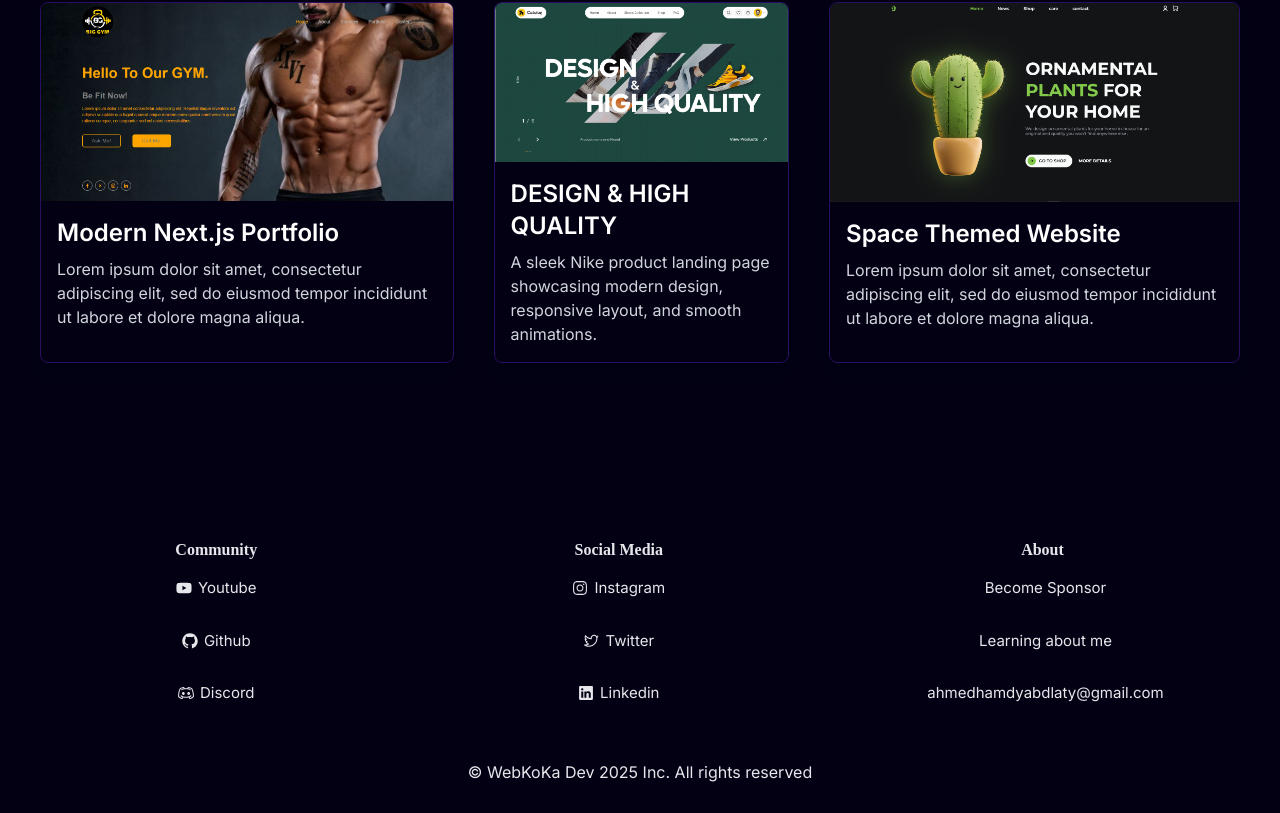
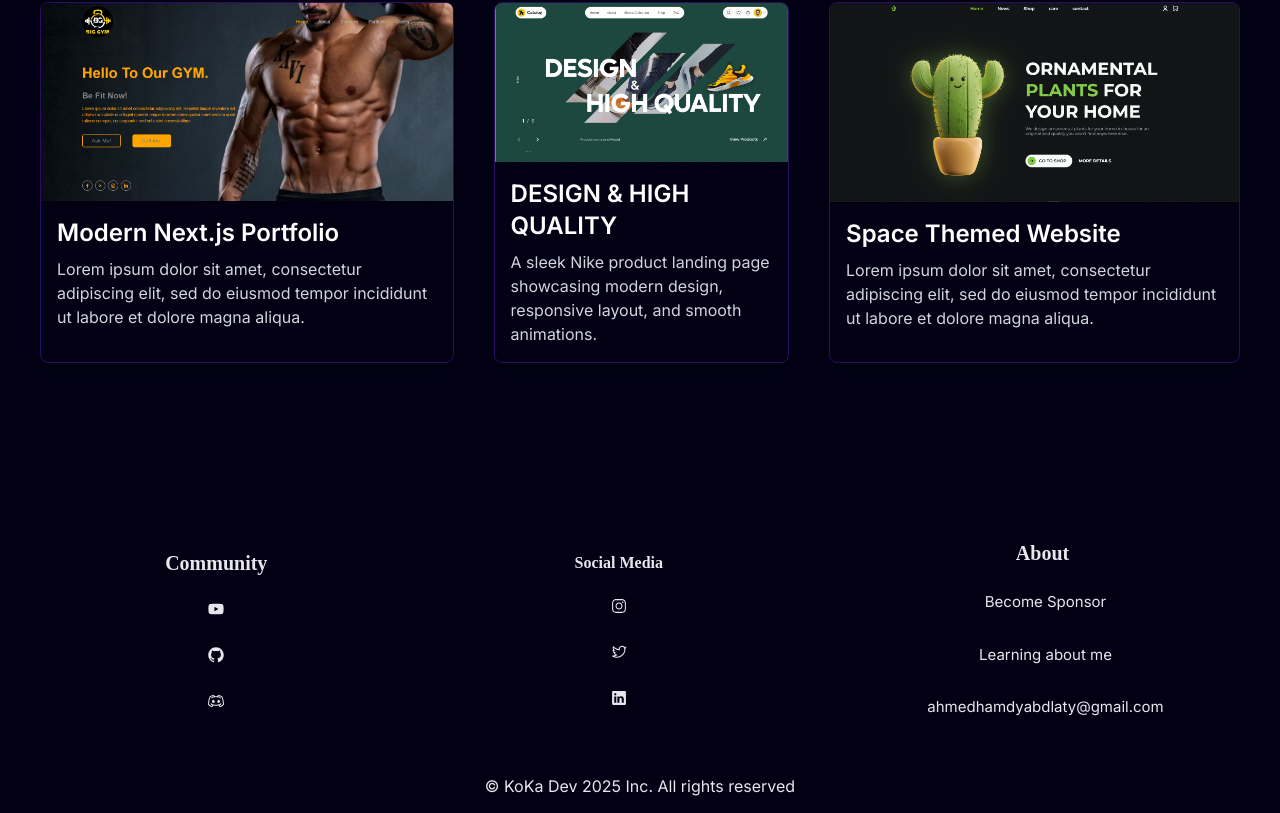
Before and after one commit to ahmedhamdy272/space, a Next.js app: page / in a window 1280 px wide. Shown: the part 3331-4144 px from the top of the page. Built offline with nearby package versions, Linux system fonts and the light colour scheme; a web font is replaced by a local one.

Commit message:
Update Footer.tsx

```diff
--- a/components/main/Footer.tsx
+++ b/components/main/Footer.tsx
@@ -15,37 +15,37 @@ const Footer = () => {
       <div className="w-full flex flex-col items-center justify-center m-auto">
         <div className="w-full h-full flex flex-row items-center justify-around flex-wrap">
           <div className="min-w-[200px] h-auto flex flex-col items-center justify-start">
-            <div className="cursive font-bold text-[16px]">Community</div>
+            <div className="cursive font-bold text-[20px] pb-2">Community</div>
             <p className="flex flex-row items-center my-[15px] cursor-pointer">
               <FaYoutube />
-              <span className="text-[15px] ml-[6px]">Youtube</span>
+              <a href="https://www.youtube.com/@ahmedhamdy4336"></a>
             </p>
             <p className="flex flex-row items-center my-[15px] cursor-pointer">
               <RxGithubLogo />
-              <span className="text-[15px] ml-[6px]">Github</span>
+              <a href="https://github.com/ahmedhamdy272"></a>
             </p>
             <p className="flex flex-row items-center my-[15px] cursor-pointer">
               <RxDiscordLogo />
-              <span className="text-[15px] ml-[6px]">Discord</span>
+              <a href="https://discord.com/"></a>
             </p>
           </div>
           <div className="min-w-[200px] h-auto flex flex-col items-center justify-start">
-            <div className="cursive font-bold text-[16px]">Social Media</div>
+            <div className="cursive font-bold text-[16px] pb-2">Social Media</div>
             <p className="flex flex-row items-center my-[15px] cursor-pointer">
               <RxInstagramLogo />
-              <span className="text-[15px] ml-[6px]">Instagram</span>
+              <a href="https://www.instagram.com/ah_med.ham_dy?igsh=MWE4cnZ4NzQwbnk2MQ=="></a>
             </p>
             <p className="flex flex-row items-center my-[15px] cursor-pointer">
               <RxTwitterLogo />
-              <span className="text-[15px] ml-[6px]">Twitter</span>
+              <a href="https://x.com/AhmedHa87740668?t=aCCFApMn8hnHGt7cR1gc-g&s=09"></a>
             </p>
             <p className="flex flex-row items-center my-[15px] cursor-pointer">
               <RxLinkedinLogo />
-              <span className="text-[15px] ml-[6px]">Linkedin</span>
+              <a href="www.linkedin.com/in/dev-ahmed-hamdi"></a>
             </p>
           </div>
           <div className="min-w-[200px] h-auto flex flex-col items-center justify-start">
-            <div className="cursive font-bold text-[16px]">About</div>
+            <div className="cursive font-bold text-[20px] pb-2">About</div>
             <p className="flex flex-row items-center my-[15px] cursor-pointer">
               <span className="text-[15px] ml-[6px]">Become Sponsor</span>
             </p>
@@ -61,7 +61,7 @@ const Footer = () => {
         </div>
 
         <div className="mt-[40px] text-[16px] text-center">
-          &copy; WebKoKa Dev 2025 Inc. All rights reserved
+          &copy; KoKa Dev 2025 Inc. All rights reserved
         </div>
       </div>
     </div>
```
